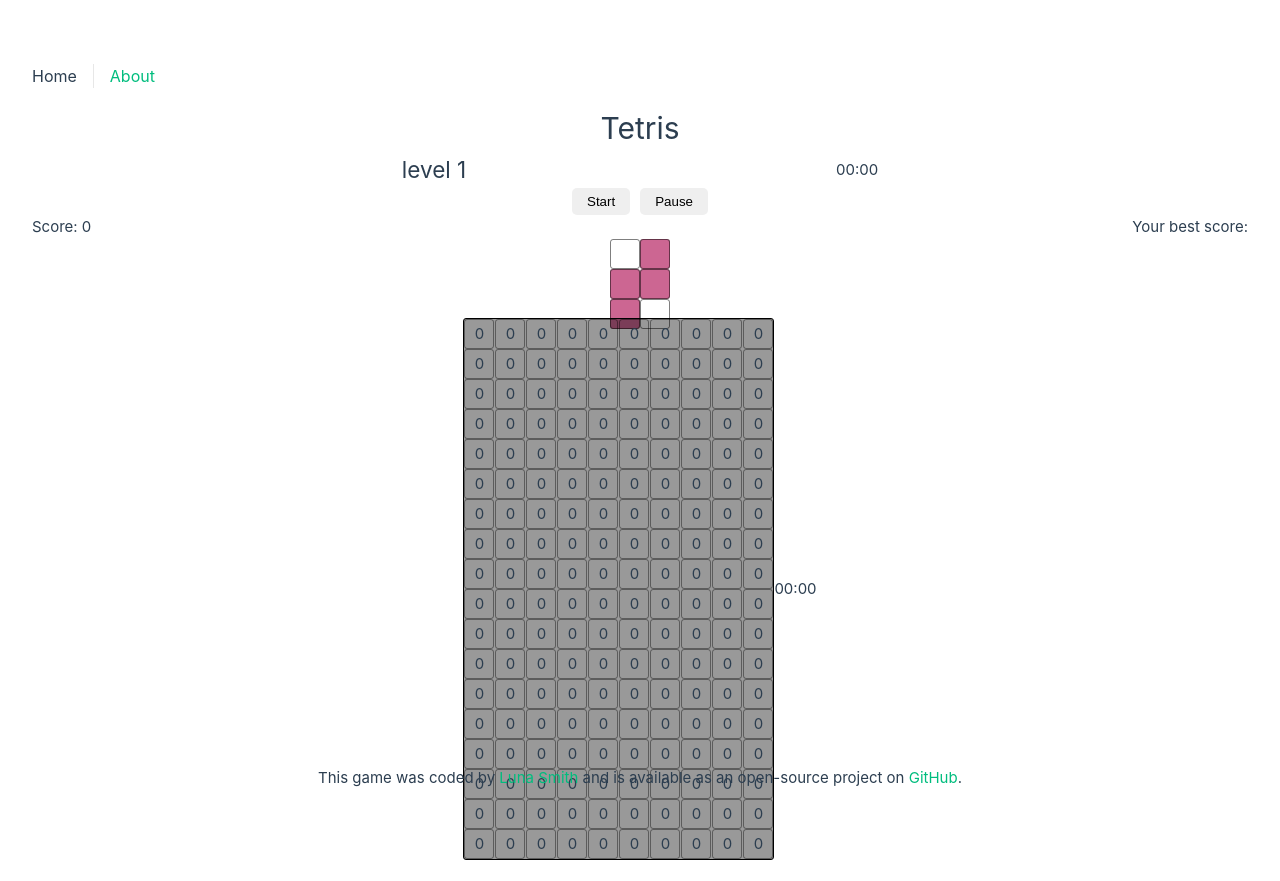
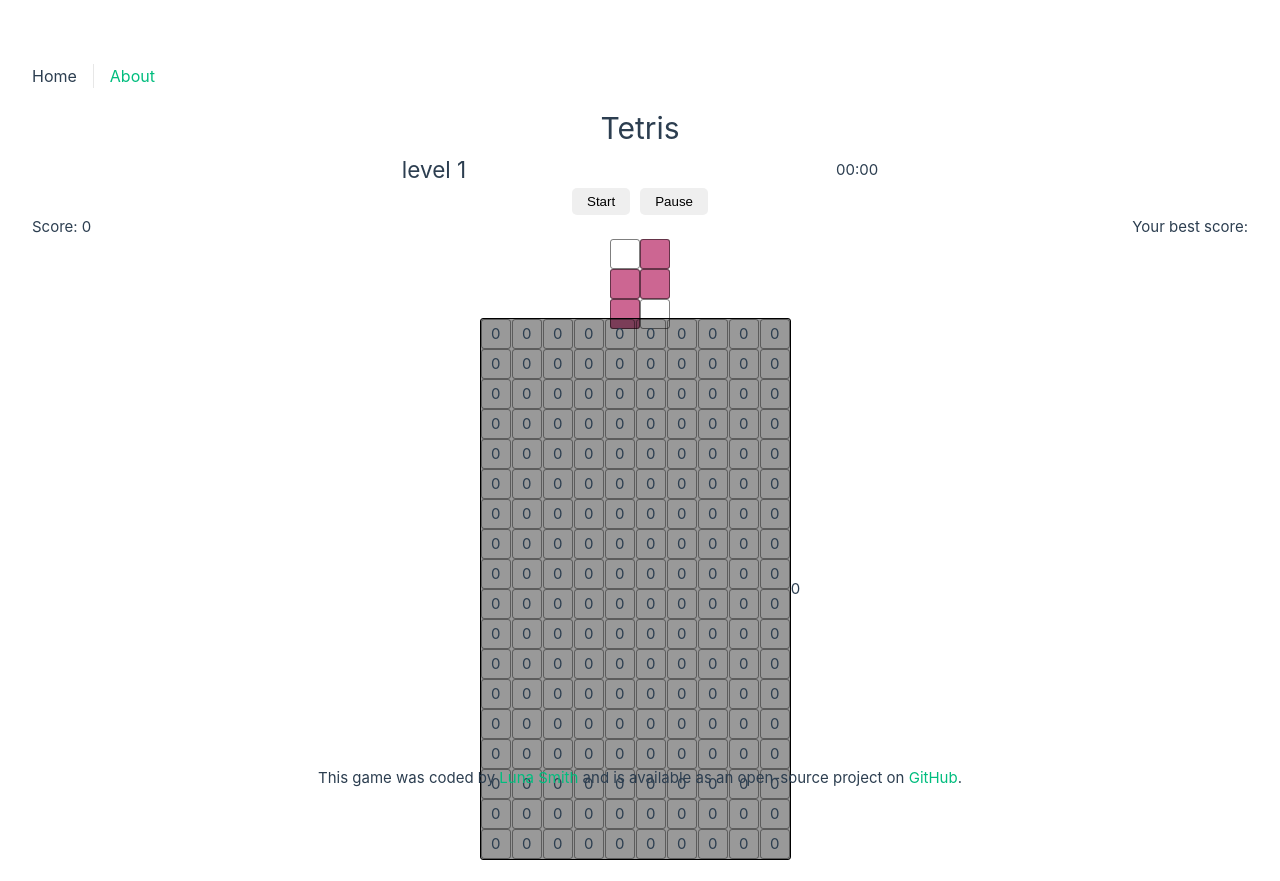
Before and after one commit to Lu-Smith/tetris_vue_typescript_tdd, a Vue app in the folder tetris/: page / in a window 1280 px wide. Built offline with nearby package versions, Linux system fonts and the light colour scheme.

Commit message:
Updated logic in Gamecontainer

```diff
--- a/tetris/src/components/GameContainer.vue
+++ b/tetris/src/components/GameContainer.vue
@@ -4,7 +4,7 @@ import { ref, computed, watch } from 'vue'
 const props = defineProps(
     {
         gameStarted: Boolean,
-        timer: Number
+        seconds: Number
     }
 );
 
@@ -38,13 +38,9 @@ watch(
       for (let row = 0; row < currentTetrisBlock.value.length; row++) {
         for (let col = 0; col < currentTetrisBlock.value[row].length; col++) {
           if (currentTetrisBlock.value[row][col] === 1) {
-            if (timer.value != '00:00') {
-                boardRows.value[row + 5][col] = 1;
-            } else {
-                boardRows.value[row + 4][col] = 1;
+                boardRows.value[row + 4][col + props.seconds] = 1;
+
             }
-
-          }
         }
       }
     }
@@ -76,7 +72,7 @@ watch(
                 </div>
             </div>
         </div>
-        {{ timer }}
+        {{ seconds }}
     </div>
 </template>
 
--- a/tetris/src/components/TetrisGame.vue
+++ b/tetris/src/components/TetrisGame.vue
@@ -65,7 +65,7 @@ const gamePaused = () => {
         <div class="score">Score: 0</div>
         <div class="best-score">Your best score:</div>
     </div>
-    <GameContainer :gameStarted="gameStarted" :timer="timer"/>
+    <GameContainer :gameStarted="gameStarted" :seconds="seconds"/>
 </template>
 
 <style>
```
